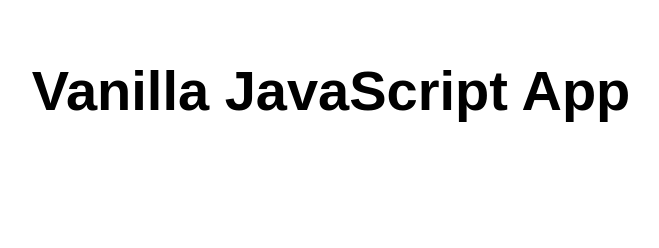
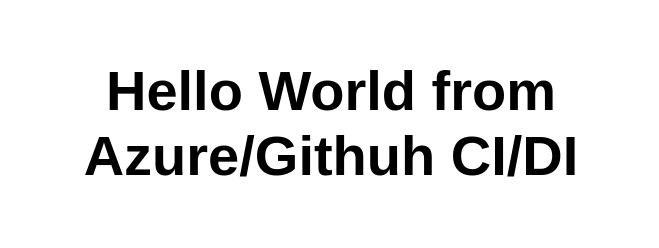
Before and after one commit to marmolejox/testing-azure-swp, a website: page src/index.html in a window 1280 px wide. Shown: the whole page, without its empty margins (309-968 px from the left). Drawn offline with Linux system fonts and the light colour scheme.

Commit message:
hello world!

```diff
--- a/src/index.html
+++ b/src/index.html
@@ -10,7 +10,7 @@
 
 <body>
   <main>
-    <h1>Vanilla JavaScript App</h1>
+    <h1>Hello World from Azure/Githuh CI/DI</h1>
   </main>
 </body>
 
```
